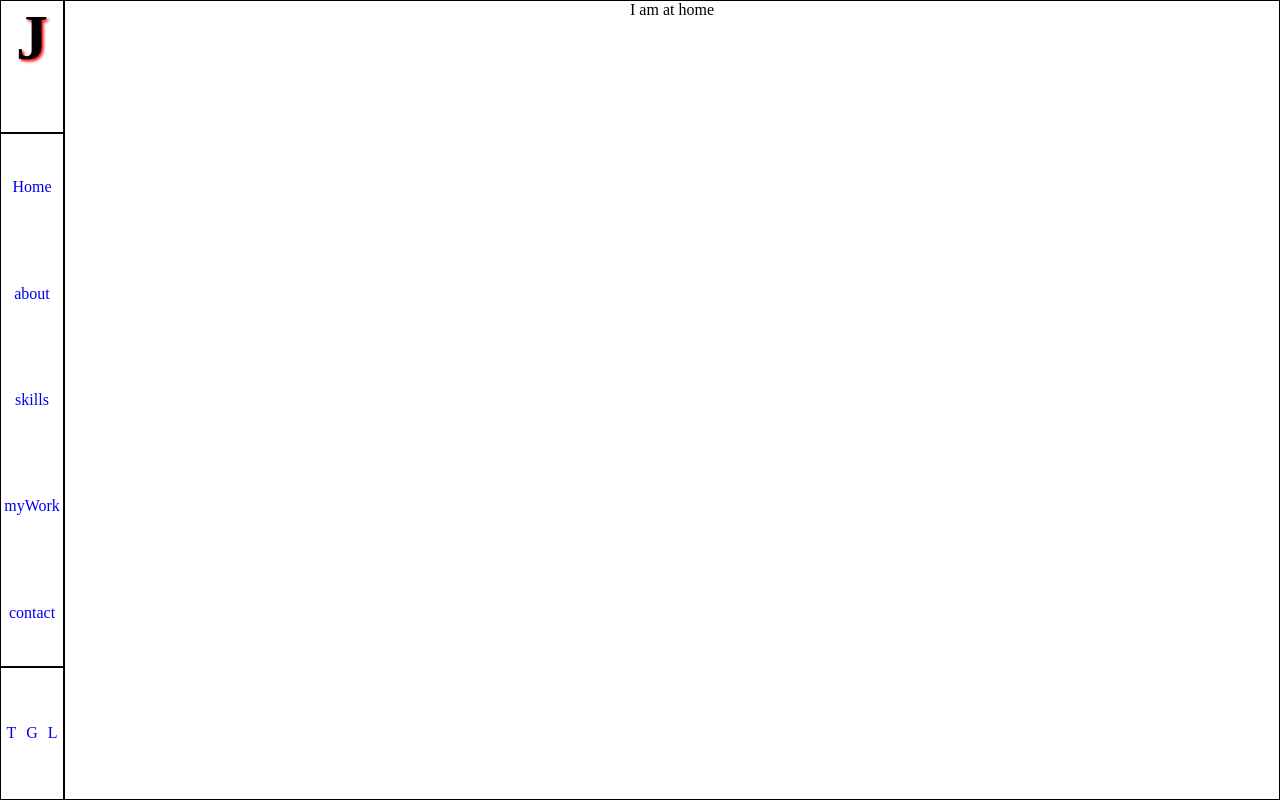
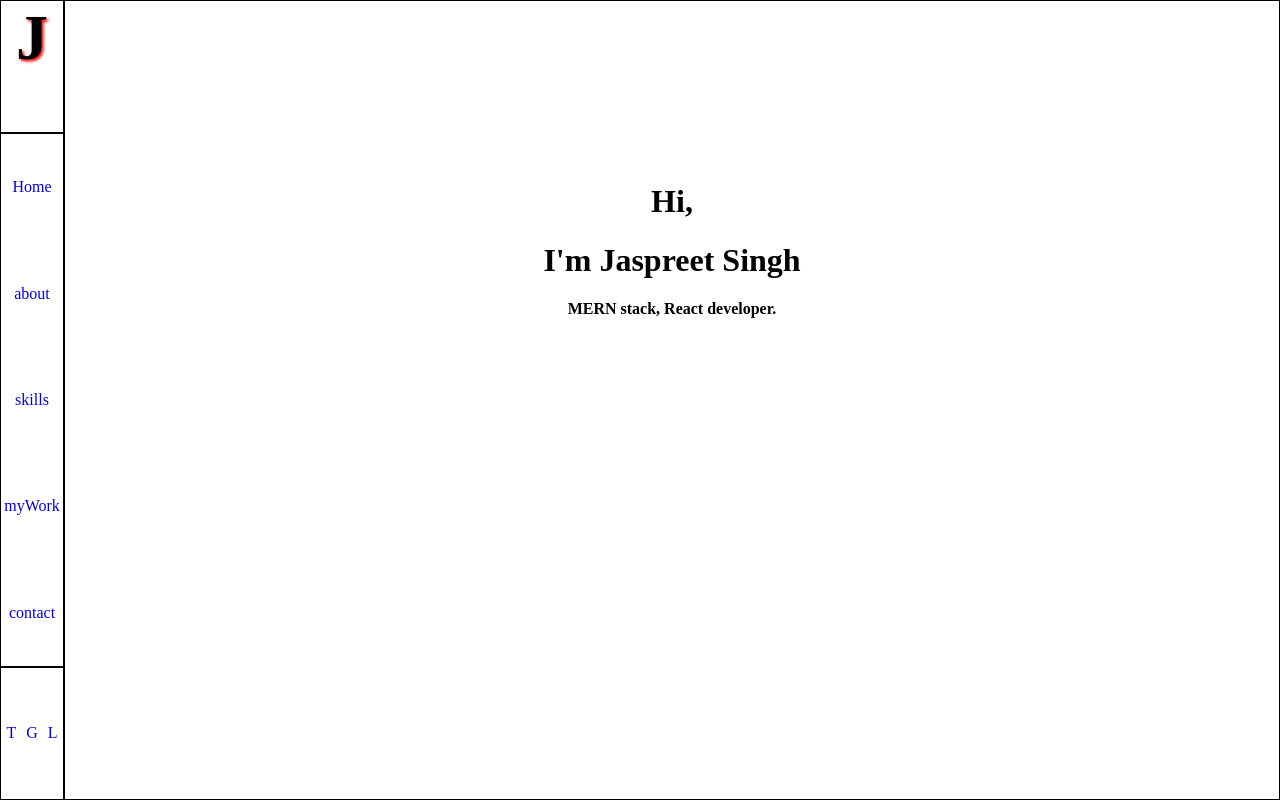
Before and after one commit to jazzyyss/portfolio, a React (Create React App) app: page / in a window 1280 px wide. Built offline with nearby package versions, Linux system fonts and the light colour scheme.

Commit message:
added content to homepage

```diff
--- a/src/App.css
+++ b/src/App.css
@@ -36,3 +36,6 @@
 .showcase {
   border: 1px solid black;
 }
+.showcase .home {
+  margin-top: 15%;
+}
--- a/src/components/home.jsx
+++ b/src/components/home.jsx
@@ -2,7 +2,13 @@ import React, { Component } from "react";
 
 class Home extends Component {
   render() {
-    return <div>I am at home</div>;
+    return (
+      <div className="home">
+        <h1>Hi,</h1>
+        <h1>I'm Jaspreet Singh</h1>
+        <h4>MERN stack, React developer.</h4>
+      </div>
+    );
   }
 }
 export default Home;
```
